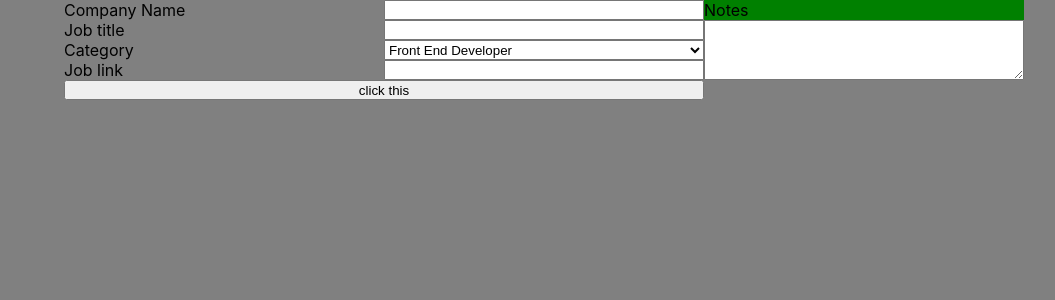
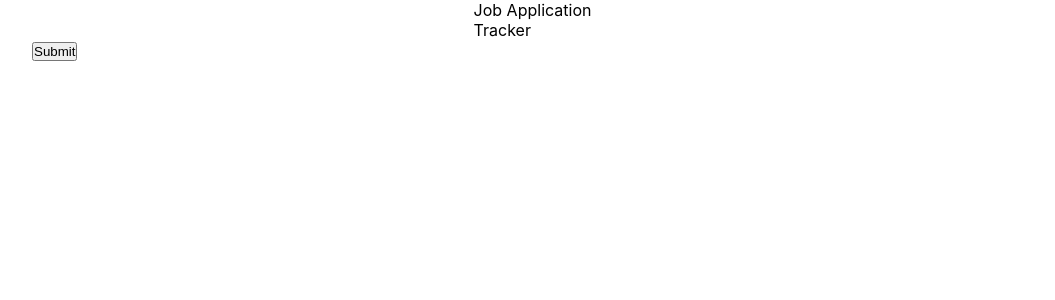
Before and after one commit to carlsopa/ApplicationTracker, a React (Create React App) app: page / in a window 1280 px wide. Shown: the top 300 px of the page, without its empty margins (96-1151 px from the left). Built offline with nearby package versions, Linux system fonts and the light colour scheme.

Commit message:
updated files for modal dialog box

```diff
--- a/src/App.js
+++ b/src/App.js
@@ -7,46 +7,67 @@ import "./design/at.css";
 
 function App() {
   const [Applications, setApplications] = useState([]);
-  const [JobId, setJobId] = useState('');
+  const [JobId, setJobId] = useState("");
   const [CurrentJob, setCurrentJob] = useState([]);
-  useEffect(()=>{
-    const LocalData = localStorage.getItem('My-Application');
-    if(LocalData){
-
-      setApplications(JSON.parse(LocalData))
+  const [ShowModal, setShowModal] = useState(false);
+  useEffect(() => {
+    const LocalData = localStorage.getItem("My-Application");
+    if (LocalData) {
+      setApplications(JSON.parse(LocalData));
     }
-  },[])
-  useEffect(()=>{
-    localStorage.setItem('My-Application',JSON.stringify(Applications));
-
-  },[Applications])
-  useEffect(()=>{
-    setCurrentJob(Applications[JobId])
-  },[JobId])
-  const NewApplication=(event,Company,Title,Category,Description,Url)=>{
+  }, []);
+  useEffect(() => {
+    localStorage.setItem("My-Application", JSON.stringify(Applications));
+  }, [Applications]);
+  useEffect(() => {
+    setCurrentJob(Applications[JobId]);
+  }, [JobId]);
+  const NewApplication = (
+    event,
+    Company,
+    Title,
+    Category,
+    Description,
+    Url
+  ) => {
     event.preventDefault();
     const CurrentDate = new Date();
     const CurrentMonth = CurrentDate.getMonth();
     const CurrentDay = CurrentDate.getDay();
-    if(!Applications)
-    {
-          setApplications([{company:Company,title:Title,category:Category,description:Description,url:Url,update:CurrentMonth+"/"+CurrentDay}])
-
-    } else{
-    setApplications(Applications=>[...Applications,{company:Company,title:Title,category:Category,description:Description,url:Url,update:CurrentMonth+"/"+CurrentDay}])
-
+    if (!Applications) {
+      setApplications([
+        {
+          company: Company,
+          title: Title,
+          category: Category,
+          description: Description,
+          url: Url,
+          update: CurrentMonth + "/" + CurrentDay,
+        },
+      ]);
+    } else {
+      setApplications((Applications) => [
+        ...Applications,
+        {
+          company: Company,
+          title: Title,
+          category: Category,
+          description: Description,
+          url: Url,
+          update: CurrentMonth + "/" + CurrentDay,
+        },
+      ]);
     }
     console.log(Applications);
-
-  }
+  };
   return (
     <div className="App">
       <header></header>
       <div id="ApplicationTitle">Job Application Tracker</div>
-      <button onClick={(e)=>(console.log('e'))}>Submit</button>
-      <JobForm click={NewApplication} />
+      <button onClick={(e) => setShowModal(true)}>Submit</button>
+      <JobForm click={NewApplication} set={setShowModal} modal={ShowModal} />
       <JobTable application={Applications} idSet={setJobId} />
-      <JobCard job={CurrentJob}/>
+      <JobCard job={CurrentJob} />
     </div>
   );
 }
--- a/src/components/JobForm.js
+++ b/src/components/JobForm.js
@@ -16,49 +16,60 @@ const JobForm = (props) => {
     setUrl("");
   };
   return (
-    <div className="modal">
+    <div
+      className={props.modal ? "Display modal" : "modal"}
+      onClick={(e) => {
+        console.log("click");
+      }}
+    >
       <div className="modal-content">
         <form id="JobForm">
-          <label for="company">
-            Company Name</label>
+          <label for="company">Company Name</label>
           <input
             type="text"
             id="Company"
             onChange={(e) => setCompany(e.target.value)}
           ></input>
-          <label for="Title">
-            Job title</label>
+          <label for="Title">Job title</label>
           <input
             type="text"
             id="Title"
             onChange={(e) => setTitle(e.target.value)}
           ></input>
-          <label for="Category">
-            Category</label>
+          <label for="Category">Category</label>
           <select id="Category" onChange={(e) => setCategory(e.target.value)}>
             <option value="Front End Developer">Front End Developer</option>
             <option value="Back End Developer">Back End Developer</option>
             <option value="Non-Developer">Non-Developer</option>
           </select>
           <label id="DescriptionLabel" for="Description">
-            Notes</label>
-            <textarea id="Description"
+            Notes
+          </label>
+          <textarea
+            id="Description"
             onChange={(e) => setDescription(e.target.value)}
           ></textarea>
 
-          <label for="Link">
-            Job link</label>
+          <label for="Link">Job link</label>
           <input
             type="text"
             id="Link"
             onChange={(e) => setUrl(e.target.value)}
           ></input>
+          <div id="Controls">
             <input
               id="SubmitJob"
               type="submit"
               onClick={(e) => FormSubmit(e)}
-            value="click this"
+              value="Submit Job"
             />
+            <input
+              id="CloseModal"
+              type="submit"
+              onClick={(e) => props.set(false)}
+              value="Close"
+            />
+          </div>
         </form>
       </div>
     </div>
--- a/src/design/at.css
+++ b/src/design/at.css
@@ -15,60 +15,78 @@ body {
   margin: 0 auto;
   width: 11vw;
 }
-.modal{
+
+.modal {
+  display: none;
   position: fixed;
-  left:0px;
-  top:0px;
-  width:100%;
-  height:100%;
-  background-color:grey;
-  z-index:1;
+  left: 0px;
+  top: 0px;
+  width: 100%;
+  height: 100%;
+  background-color: grey;
+  z-index: 1;
 }
-.modal-content{
-  width:75%;
-  margin: 0 auto;
+.modal-content {
+  position: absolute;
+  left: 50%;
+  top: 50%;
+  transform: translate(-50%, -50%);
+  /* margin: 0 auto; */
 }
 #JobForm {
+  padding: 50px 25px;
+  background-color: white;
   display: grid;
   grid-template-columns: repeat(3, 1fr);
   grid-template-rows: repeat(5, 1fr);
+  grid-gap: 15px;
 }
-label#DescriptionLabel{
-background-color:green;
-grid-column:3;
-grid-row:1;
+#JobForm Input {
+  padding: 0px;
+  background-color: grey;
 }
-#Description{
-  grid-column:3;
-  grid-row:2/5;
+label#DescriptionLabel {
+  background-color: green;
+  grid-column: 3;
+  grid-row: 1;
 }
-#SubmitJob {
+#Description {
+  grid-column: 3;
+  grid-row: 2/5;
+}
+#Controls {
   grid-row: 5;
-  grid-column: 1/3;
+  display: grid;
+  grid-template-columns: repeat(2, 1fr);
+  grid-column: 1/4;
+  column-gap: 15px;
 }
-.JobTable{
+.JobTable {
   position: relative;
   display: grid;
-  grid-template-columns: repeat(4,1fr);
-  padding:10px;
-  grid-gap:20px;
+  grid-template-columns: repeat(4, 1fr);
+  padding: 10px;
+  grid-gap: 20px;
 }
-.PreviewCard{
-border:1px solid black;
-height:20vh;
-border-radius:5px;
-transition: transform 2s ease-in;
+.PreviewCard {
+  border: 1px solid black;
+  height: 20vh;
+  border-radius: 5px;
+  transition: transform 2s ease-in;
 }
-.Active.PreviewCard{
+.Active.PreviewCard {
   position: absolute;
-  top:0;
-  left:0;
+  top: 0;
+  left: 0;
 
   background-color: brown;
-  transform: translateX(50% );
+  transform: translateX(50%);
   /* transform: translateX(50%); */
 }
-.PreviewCard div{
-  width:50%;
+.PreviewCard div {
+  width: 50%;
   margin: 0 auto;
 }
+.Display {
+  display: block;
+}
```
Lines whose indentation alone changed are shown as unchanged.
